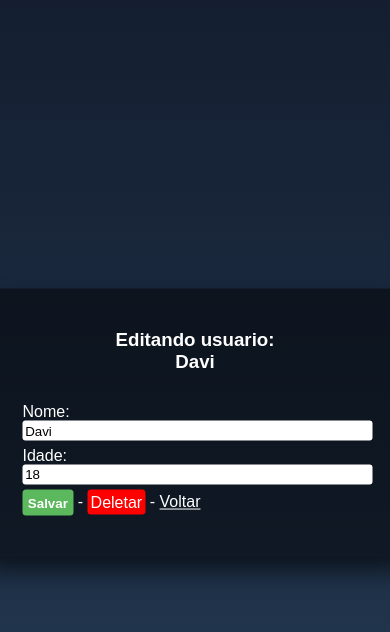
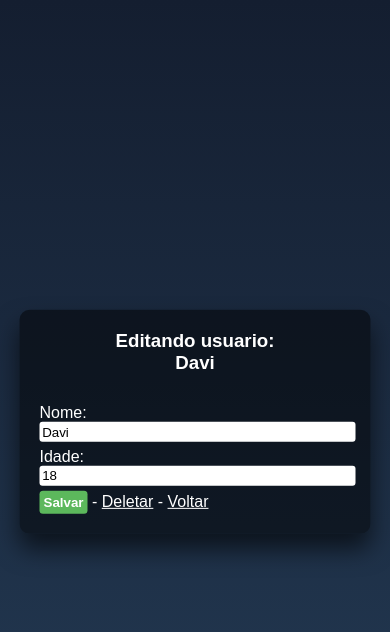
Before and after one commit to Daviqrozz/Django-crud1, a Django app: page /editar/37 in a window 390 px wide. Shown: the top 632 px of the page. Run offline with Django 4.2, Linux system fonts and the light colour scheme; data comes from the database, SQL or seed files in the repository; both versions use the stored data as it was after the commit.

Commit message:
adicinado responsividade aos templates

```diff
--- a/core/models.py
+++ b/core/models.py
@@ -4,5 +4,6 @@ class Pessoa(models.Model):
     nome = models.CharField(max_length=100)
     idade = models.IntegerField()
 
+
     def __str__(self):
         return self.nome
--- a/static/css/updatestyle.css
+++ b/static/css/updatestyle.css
@@ -1,6 +1,7 @@
 html {
     height: 100%;
 }
+
 body {
     margin: 0;
     padding: 0;
@@ -8,9 +9,11 @@ body {
     background: linear-gradient(#141e30, #243b55);
     color: #fff;
 }
+
 a {
     color: #fff;
 }
+
 .form-box {
     position: absolute;
     top: 50%;
@@ -23,6 +26,7 @@ a {
     box-shadow: 0 15px 25px rgba(0, 0, 0, .6);
     border-radius: 10px;
 }
+
 .form-box h3,
 p {
     margin: 0 0 30px;
@@ -30,35 +34,36 @@ p {
     color: #fff;
     text-align: center;
 }
-.form-input{
+
+.form-input {
     width: 100%;
     border: 0;
     border-radius: 3px;
     padding: 0.2em;
     margin-bottom: 0.4em;
 }
-.button{
+
+.button {
     background-color: #5cb85c;
     text-decoration: none;
-    padding: 0.4em;
+    padding: 0.3em;
     border-radius: 3.5px;
     display: inline-block;
     border: none;
     color: white;
     cursor: pointer;
     font-weight: 550;
+    height: 100%;
 }
-.button:hover{
+
+.button:hover {
     background: #27ae60;
 }
-.button-delete{
-    background-color: red;
-    text-decoration: none;
-    padding: 0.2em;
-    border-radius: 3.5px;
-    display: inline-block;
-    border: none;
-    color: white;
-    cursor: pointer;
 
-}
+/* Responsividade */
+@media screen and (max-width: 600px) {
+    .form-box {
+        width: 90%;
+        padding: 20px;
+    }
+}deact
```
Also changed, not shown: static/css/cadastrostyle.css (+19 -4 lines), static/css/indexstyle.css (+29 -8 lines), static/css/loginstyle.css (+7 -0 lines), db.sqlite3.
